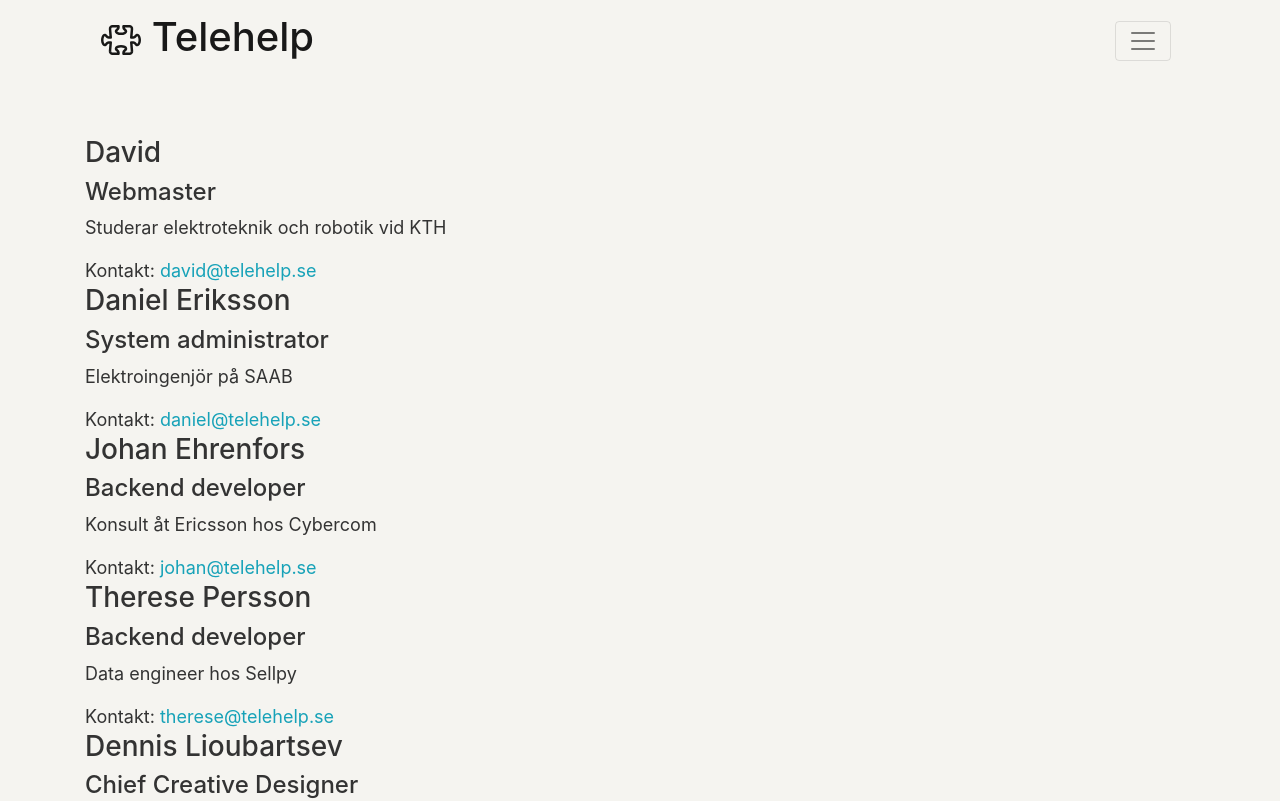
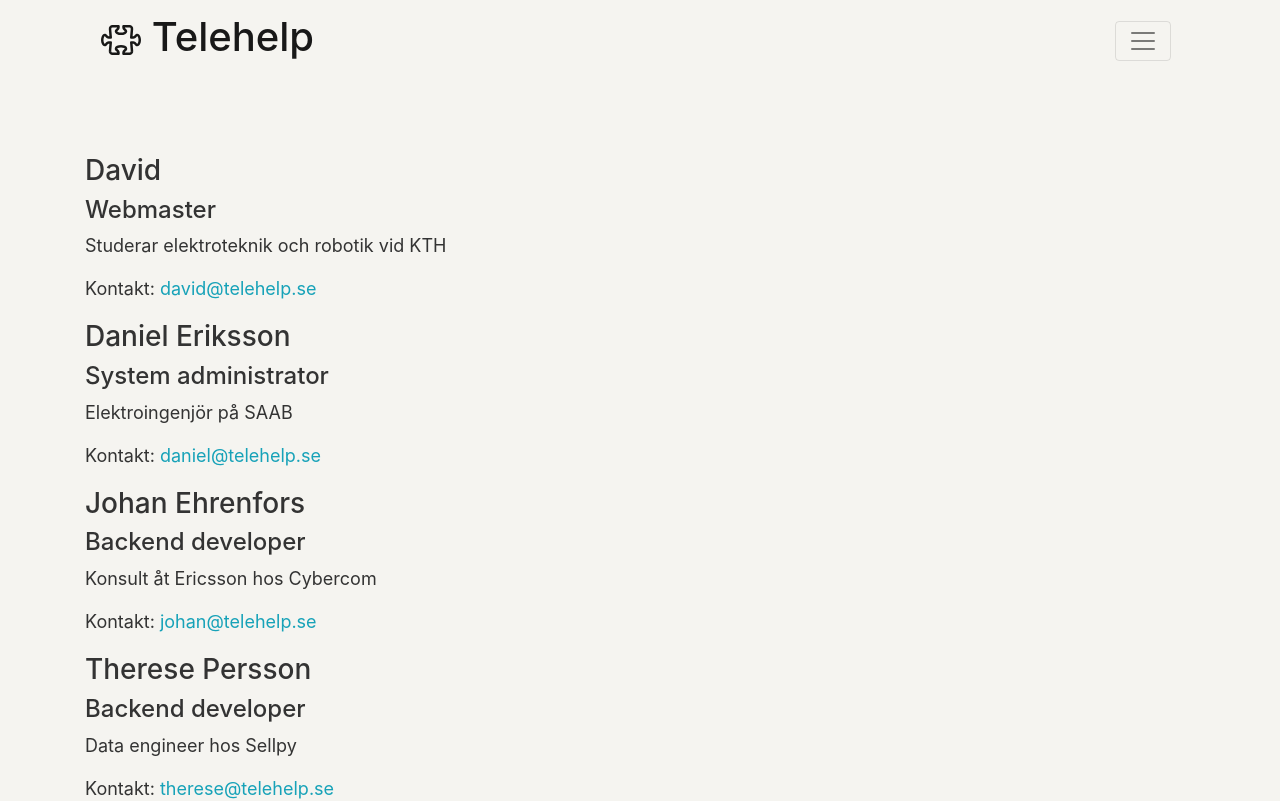
Before and after one commit to telehelp/telehelp, a React (Create React App) app in the folder client/: page /about in a window 1280 px wide. Shown: the top 801 px of the page. Built offline with nearby package versions, Linux system fonts and the light colour scheme; what redux-batched-actions would draw is missing.

Commit message:
add some spacing in about list

```diff
--- a/client/src/App.scss
+++ b/client/src/App.scss
@@ -64,4 +64,7 @@ $old-background: #b6f0e3;
       margin: 1em;
     }
   }
+  .about-entry {
+    padding-top: 1em;
+  }
 }
--- a/client/src/pages/About.js
+++ b/client/src/pages/About.js
@@ -36,7 +36,7 @@ const About = () => {
     return (
         <div>
             {people.map((e, i) => {
-                return <div key={i}>
+                return <div key={i} className="about-entry">
                         <h3>{e.name}</h3>
                         <h4>{e.responsibility}</h4>
                         <p>{e.about}</p>
```
